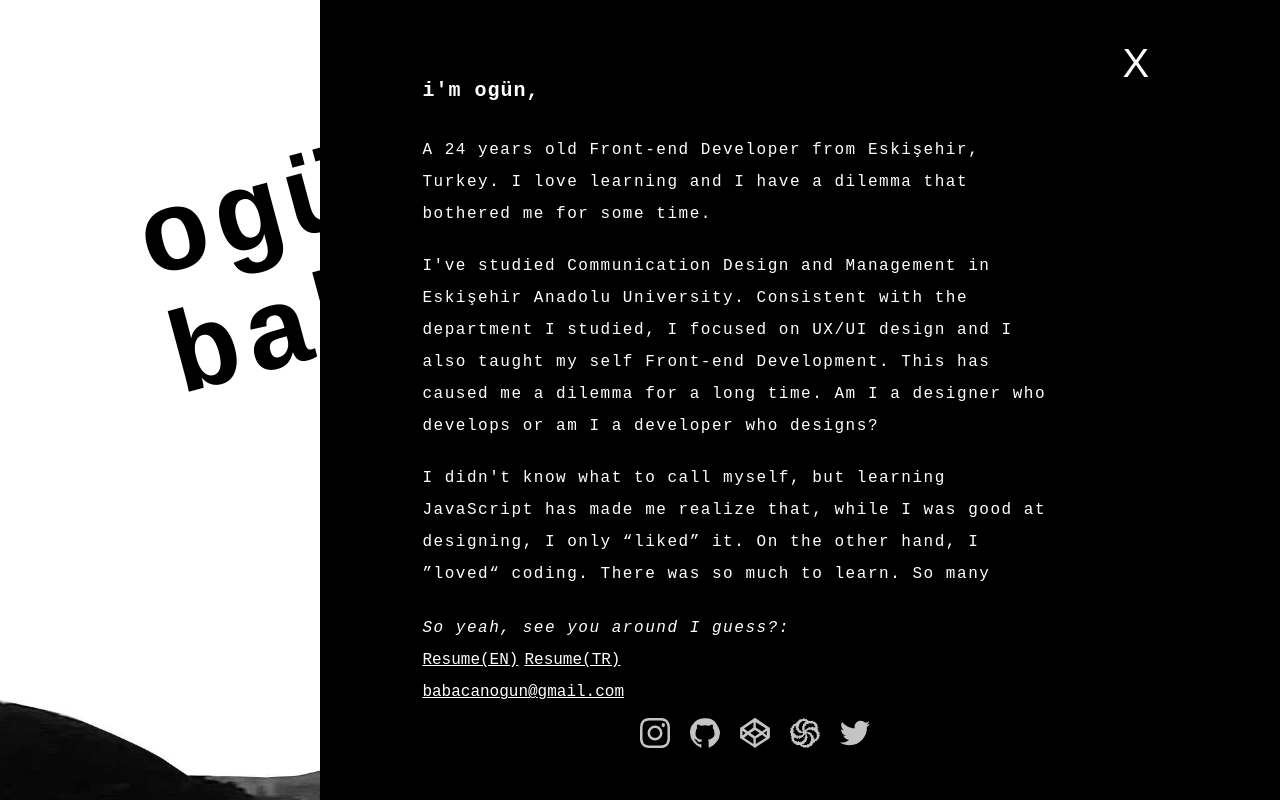
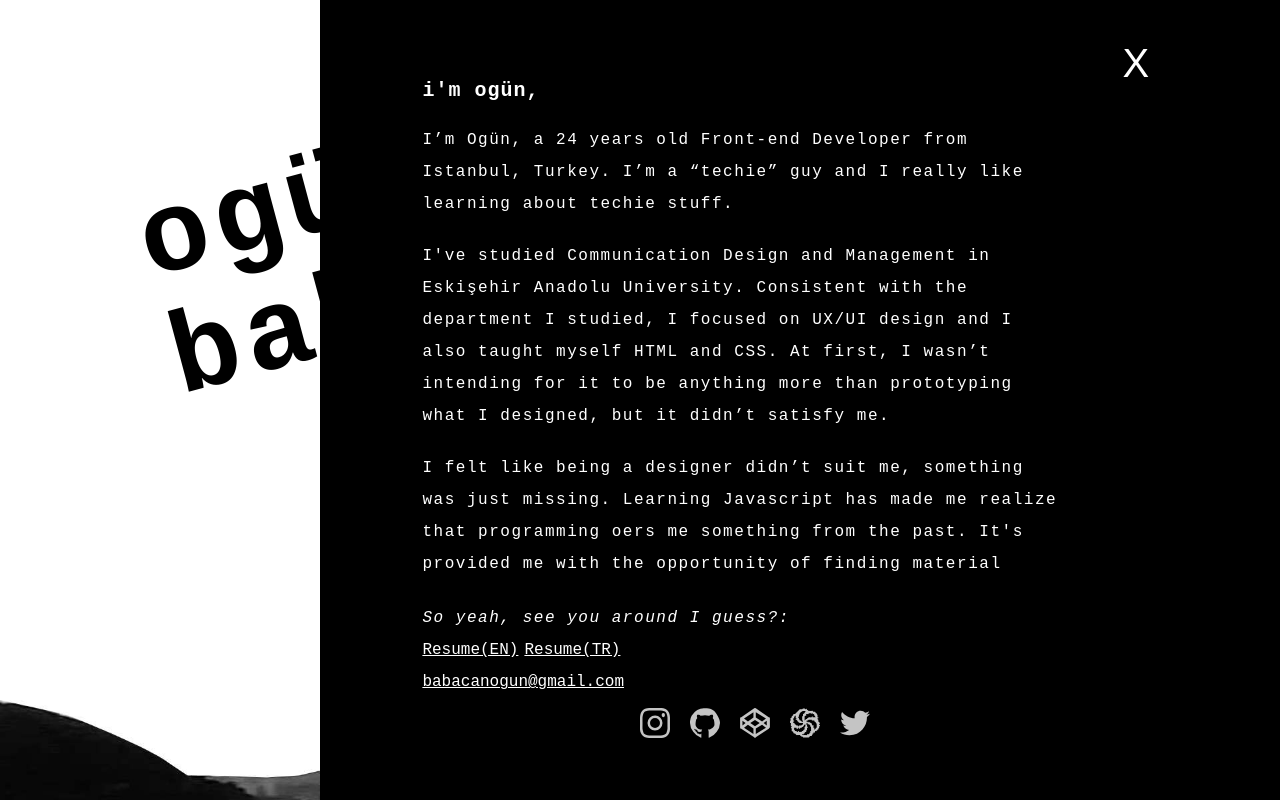
Before and after one commit to ogunb/personal-website, a Vue app: page /about in a window 1280 px wide. Shown: the top 800 px of the page. Built offline with nearby package versions, Linux system fonts and the light colour scheme.

Commit message:
change about me.

```diff
--- a/src/components/About.vue
+++ b/src/components/About.vue
@@ -3,23 +3,9 @@
     <button type="button" class="about__close" @click="closeAbout">X</button>
     <h3 class="about__title">i'm ogün,</h3>
     <div class="about__paragraph">
-      <p>
-        A 24 years old Front-end Developer from Eskişehir, Turkey. I love
-        learning and I have a dilemma that bothered me for some time.
-      </p>
-      <p>
-        I've studied Communication Design and Management in Eskişehir Anadolu
-        University. Consistent with the department I studied, I focused on UX/UI
-        design and I also taught my self Front-end Development. This has caused
-        me a dilemma for a long time. Am I a designer who develops or am I a
-        developer who designs?
-      </p>
-      <p>
-        I didn't know what to call myself, but learning JavaScript has made me
-        realize that, while I was good at designing, I only “liked” it. On the
-        other hand, I ”loved“ coding. There was so much to learn. So many
-        material challenges and problems to solve.
-      </p>
+     <p>I’m Ogün, a 24 years old Front-end Developer from Istanbul, Turkey. I’m a “techie” guy and I really like learning about techie stuff.</p>
+     <p>I've studied Communication Design and Management in Eskişehir Anadolu University. Consistent with the department I studied, I focused on UX/UI design and I also taught myself HTML and CSS. At first, I wasn’t intending for it to be anything more than prototyping what I designed, but it didn’t satisfy me.</p>
+     <p>I felt like being a designer didn’t suit me, something was just missing. Learning Javascript has made me realize that programming oers me something from the past. It's provided me with the opportunity of finding material solutions to problems and it felt like I was 10 again, playing video games. This now defines who I’m and who I want to be.</p>
       <p>
         <em>
           the satisfaction you get from solving a problem with programming is
@@ -96,7 +82,6 @@ export default {
 .about__paragraph {
   height: 90%;
   padding-right: 2rem;
-  padding-top: 1rem;
   overflow-y: scroll;
   scrollbar-color: var(--light) var(--dark);
 }
@@ -134,6 +119,7 @@ export default {
     overflow-y: scroll;
   }
   .about__paragraph {
+  padding-top: 1rem;
     overflow-y: hidden;
     padding-right: 0;
     padding-top: 1rem;
```
